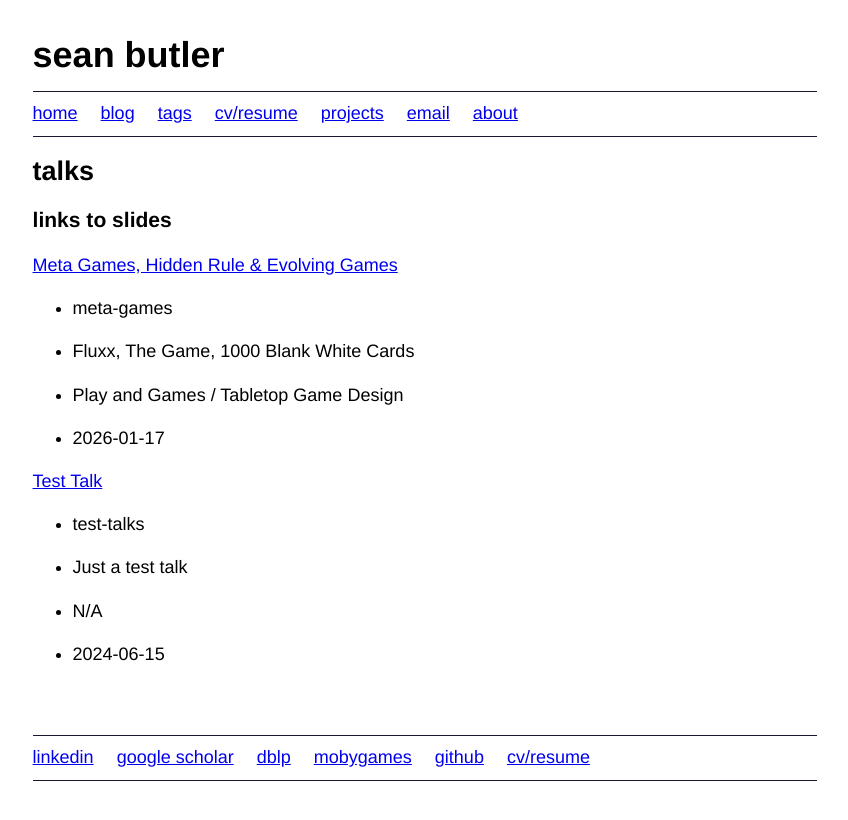
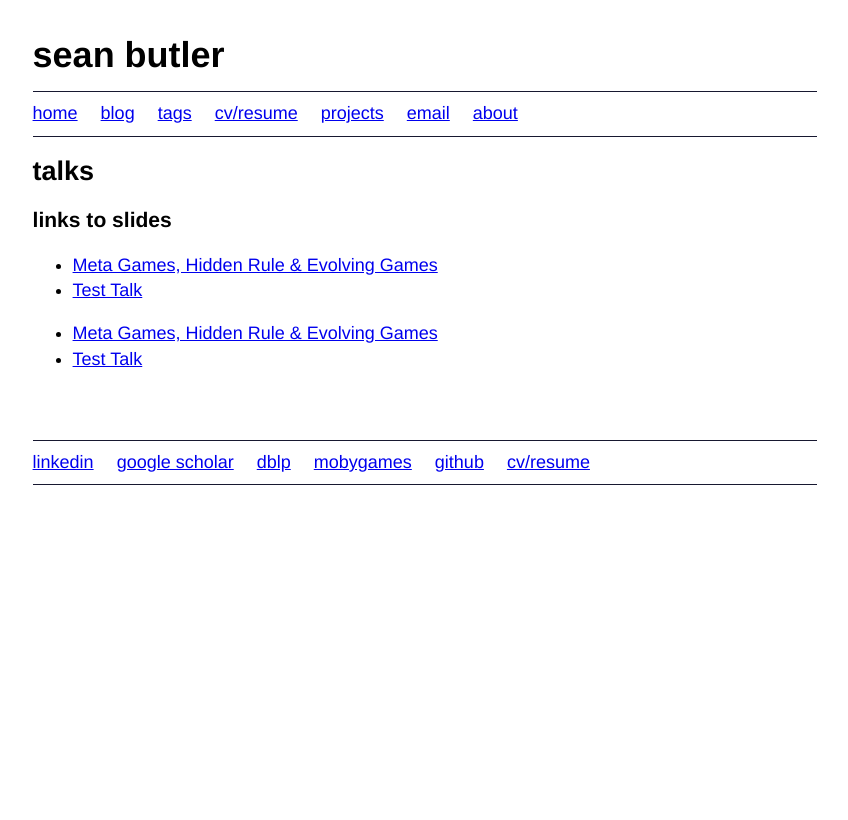
Before and after one commit to seanbutler/www.seanbutler.net, a Jekyll site: the page built from talks.html, in a window 1280 px wide. Shown: the top 820 px of the page, without its empty margins (215-1063 px from the left). Built offline with Jekyll 4.4.1, drawn with Linux system fonts in a browser that asks for light colours.

Commit message:
i dont know why it doesnt work (yet)

```diff
--- a/_config.yml
+++ b/_config.yml
@@ -2,8 +2,9 @@
 name: Sean Butler
 markdown: kramdown
 
-exclude:
-  - assets/slides
+
+include:
+  - assets
 
 collections:
     posts:
--- a/_data/talks.yml
+++ b/_data/talks.yml
@@ -4,7 +4,7 @@
   course: Play and Games / Tabletop Game Design
   level: Undergraduate
   date: 2026-01-17
-  source: /assets/slides/meta-games.md
+  source: /assets/slides/meta-games-slides.md
   slides: true
 
 - label: test-talks
--- a/assets/slides/Meta Hidden Rule Evolving Games.md
+++ b/assets/slides/meta-games-slides.md
@@ -1,13 +1,7 @@
----
-layout: slides
-title: Meta, Hidden-Rule, and Evolving Games
-slug: tabletop-games
-tags: games test slides
----
-
 
 # Tabletop Game Design for Engineers
 ## Meta, Hidden-Rule, and Evolving Games
+
 
 ---
 
--- a/talks.html
+++ b/talks.html
@@ -4,16 +4,21 @@
 
 <h2>talks</h2>
 
+<h3>links to slides</h3>
+
+<ul>
+{% for item in site.data.talks %}
+    <li><a href="{{ item.source }}">{{ item.title }}</a></li>
+{% endfor %}
+</ul>
 
 
-<h3>links to slides</h3>
 
+
+<ul>
 {% for item in site.data.talks %}
-<a href="{{ item.source }}">{{ item.title }}</a>
-<ul>
-    <li><p>{{ item.label }}</p></li>
-    <li><p>{{ item.description }}</p></li>
-    <li><p>{{ item.course }}</p></li>
-    <li><p>{{ item.date }}</p></li>
+    <li>
+      <a href="/talks/{{ item.label }}-slides">{{ item.title }}</a>
+    </li>
+{% endfor %}
 </ul>
-{% endfor %}
```
Also changed, not shown: _layouts/slides.html (+20 -2 lines), _layouts/talks.html (deleted, +0 -37 lines), _talks/Meta Hidden Rule Evolving Games.md (deleted, +0 -17 lines), _talks/meta-games-slides.md (added, +11 -0 lines), _talks/test-talks-slides.md (added, +11 -0 lines), _talks/test.md (deleted, +0 -8 lines), assets/slides/test.md (+0 -6 lines).
